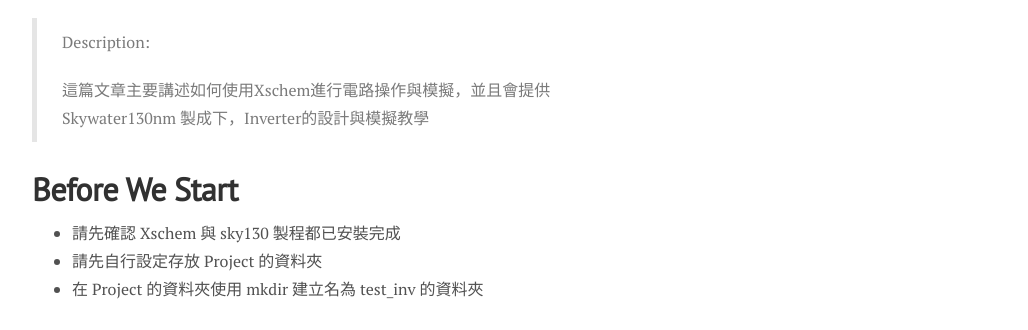
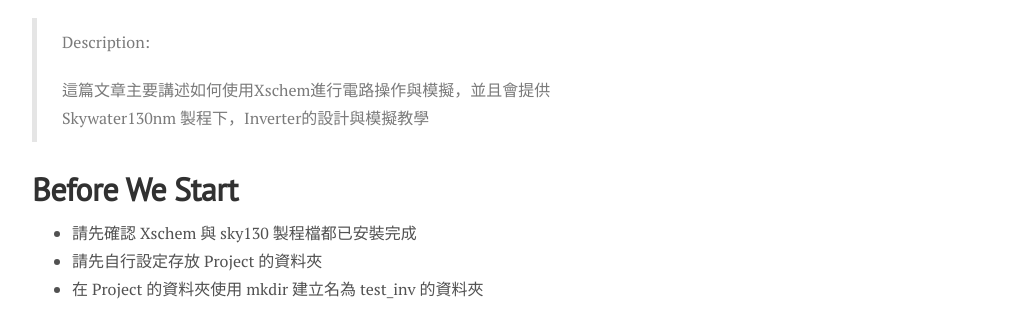
Before and after one commit to phasedarray917/phasedarray917.github.io, a Jekyll site: the page built from _posts/2025-06-29-xschem-tutorial.md, in a window 1280 px wide and 900 px high. Shown: the part 254-584 px from the top of the window, without its empty margins (248-1276 px from the left). Built offline with Jekyll 4.4.1, drawn with Linux system fonts in a browser that asks for light colours; nearby versions of some CDN libraries; comment, search, counter and statistics services are not loaded; some of the changed text lies outside the part shown.

Commit message:
Update 2025-06-29-xschem-tutorial.md

```diff
--- a/_posts/2025-06-29-xschem-tutorial.md
+++ b/_posts/2025-06-29-xschem-tutorial.md
@@ -9,13 +9,13 @@ author: Kyle Lee
 
 > Description:
 >
-> 這篇文章主要講述如何使用Xschem進行電路操作與模擬，並且會提供Skywater130nm 製成下，Inverter的設計與模擬教學
+> 這篇文章主要講述如何使用Xschem進行電路操作與模擬，並且會提供Skywater130nm 製程下，Inverter的設計與模擬教學
 
 <!-- more -->
 
 # Before We Start
 
-- 請先確認 Xschem 與 sky130 製程都已安裝完成
+- 請先確認 Xschem 與 sky130 製程檔都已安裝完成
 - 請先自行設定存放 Project 的資料夾
 - 在 Project 的資料夾使用 mkdir 建立名為 test_inv 的資料夾
 
```
Also changed, not shown: other parts of _posts/2025-06-29-xschem-tutorial.md (+1 -1 lines).
